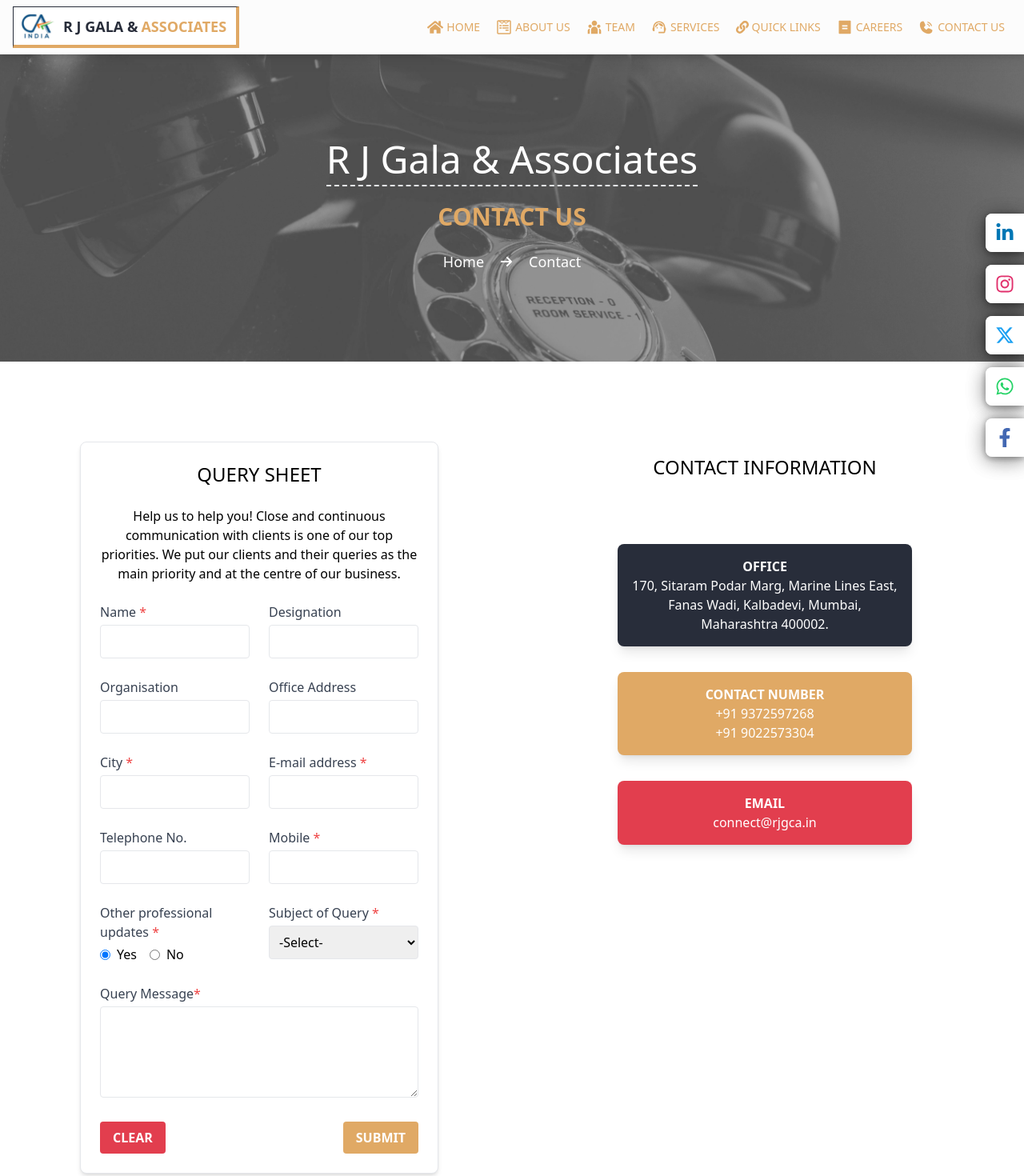
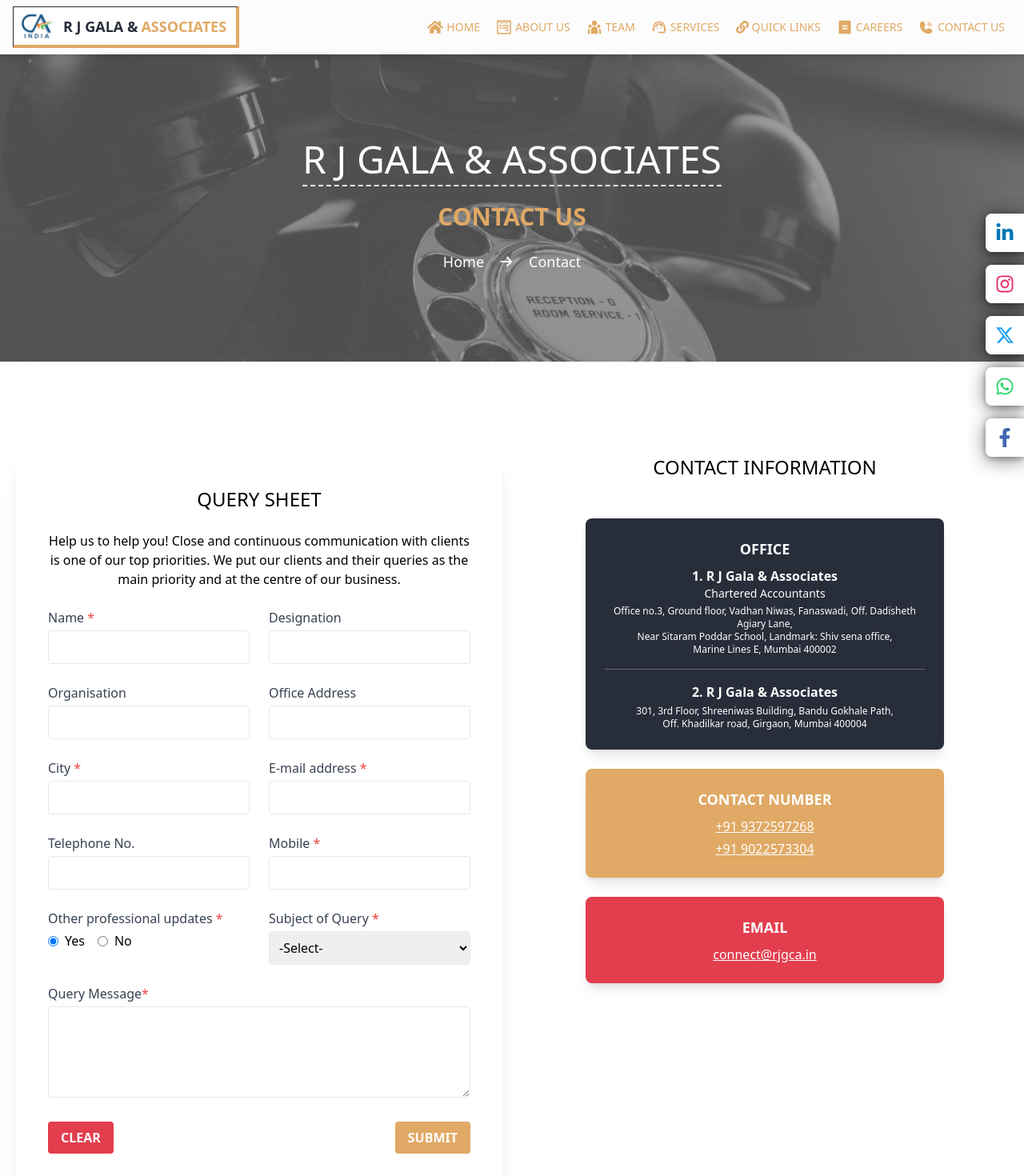
Before and after one commit to tictechietoe/rjgca, a React (Create React App) app: page /contact in a window 1280 px wide. Shown: the top 1470 px of the page at 80% size. Built offline with nearby package versions, Linux system fonts and the light colour scheme.

Commit message:
Making website responsive part 5

```diff
--- a/src/Pages/AboutUsPage.jsx
+++ b/src/Pages/AboutUsPage.jsx
@@ -48,7 +48,7 @@
       title: "WHO ARE WE",
       content: <>
         <div>
-          <b>R J Gala & Associates</b>, Chartered Accountants is a multi-disciplinary professional firm adding value to the business of the clients in India and around the world.
+          <b>R J GALA & ASSOCIATES</b>, Chartered Accountants is a multi-disciplinary professional firm adding value to the business of the clients in India and around the world.
         </div>
       </>,
       side: 'left',
@@ -61,7 +61,7 @@
       content: <>
         <ul className="list-disc ml-5">
           <li>We recognise that Today's Business World mandates quality professional services that are delivered in a timely and cost-effective manner.</li>
-          <li>We at R J Gala & Associates strive to provide the same to our clients.</li>
+          <li>We at R J GALA & ASSOCIATES strive to provide the same to our clients.</li>
         </ul>
       </>,
       side: 'right',
--- a/src/Pages/ContactUsPage.jsx
+++ b/src/Pages/ContactUsPage.jsx
@@ -20,23 +20,40 @@
         <div className="flex flex-col max-w-md my-14 mx-auto">
           <h2 className="flex justify-center text-2xl mb-6">CONTACT INFORMATION</h2>
           <SocialMedia />
-          <div className="flex flex-col justify-between p-10">
-            <div className="bg-custom-primary text-white p-4 my-4 rounded-lg shadow-lg text-center">
-              <p className="font-bold">OFFICE</p>
-              <p>170, Sitaram Podar Marg, Marine Lines East, Fanas Wadi, Kalbadevi, Mumbai, Maharashtra 400002.</p>
+          <div className="flex flex-col gap-6 mt-6">
+            <div className="bg-custom-primary text-white p-6 rounded-lg shadow-lg text-center">
+              <p className="font-bold text-lg mb-2">OFFICE</p>
+              <div className="mb-4 border-b border-white/30 pb-4">
+                <div className="font-semibold">1. R J Gala & Associates</div>
+                <div className="text-sm">Chartered Accountants</div>
+                <div className="text-xs mt-1">
+                  Office no.3, Ground floor, Vadhan Niwas, Fanaswadi, Off. Dadisheth Agiary Lane,<br />
+                  Near Sitaram Poddar School, Landmark: Shiv sena office,<br />
+                  Marine Lines E, Mumbai 400002
+                </div>
+              </div>
+              <div>
+                <div className="font-semibold">2. R J Gala & Associates</div>
+                <div className="text-xs mt-1">
+                  301, 3rd Floor, Shreeniwas Building, Bandu Gokhale Path,<br />
+                  Off. Khadilkar road, Girgaon, Mumbai 400004
+                </div>
+              </div>
             </div>
-            <div className="bg-custom-secondary text-white p-4 rounded-lg shadow-lg my-4 text-center">
-              <p className="font-bold">CONTACT NUMBER</p>
-              <div><a href="tel:+919372597268" className="block">+91 9372597268</a></div>
-              <div><a href="tel:+919022573304" className="block">+91 9022573304</a></div>
+            <div className="bg-custom-secondary text-white p-6 rounded-lg shadow-lg text-center">
+              <p className="font-bold text-lg mb-2">CONTACT NUMBER</p>
+              <div className="space-y-1">
+                <a href="tel:+919372597268" className="block underline hover:text-gray-200 transition">+91 9372597268</a>
+                <a href="tel:+919022573304" className="block underline hover:text-gray-200 transition">+91 9022573304</a>
+              </div>
             </div>
-            <div className="bg-custom-mark-color text-white p-4 rounded-lg shadow-lg my-4 text-center">
-              <p className="font-bold">EMAIL</p>
+            <div className="bg-custom-mark-color text-white p-6 rounded-lg shadow-lg text-center">
+              <p className="font-bold text-lg mb-2">EMAIL</p>
               <a
                 href="https://mail.google.com/mail/?view=cm&fs=1&tf=1&to=connect@rjgca.in"
                 target="_blank"
                 rel="noreferrer"
-                className="block"
+                className="block underline hover:text-gray-200 transition"
               >
                 connect@rjgca.in
               </a>
@@ -51,7 +68,7 @@
             <div className="md:w-1/2 w-full p-2">
               <iframe
                 title="Google Maps Location 1"
-                src="https://www.google.com/maps/embed?pb=!1m18!1m12!1m3!1d3773.5687328262234!2d72.82348707690886!3d18.950474055897928!2m3!1f0!2f0!3f0!3m2!1i1024!2i768!4f13.1!3m3!1m2!1s0x3be7cfbad044e6e3%3A0x5b2f8515f6b60f83!2sVadhan%20Niwas!5e0!3m2!1sen!2sin!4v1719416541890!5m2!1sen!2sin"
+                src="https://www.google.com/maps/embed?pb=!1m18!1m12!1m3!1d3773.571156061196!2d72.8262854!3d18.9503669!2m3!1f0!2f0!3f0!3m2!1i1024!2i768!4f13.1!3m3!1m2!1s0x3be7cf803b0096dd%3A0x106d4bbcd2616d42!2sR%20J%20Gala%20%26%20Associates%2C%20Chartered%20Accountants%20%7C%20CA%20Firm%20in%20Mumbai!5e0!3m2!1sen!2sin!4v1747973975033!5m2!1sen!2sin"
                 width="100%"
                 height="400"
                 className="border rounded-lg shadow-lg shadow-gray-500"
@@ -61,7 +78,7 @@
             <div className="md:w-1/2 w-full p-2">
               <iframe
                 title="Google Maps Location 2"
-                src="https://www.google.com/maps/embed?pb=!1m13!1m8!1m3!1d235.84431273749956!2d72.8211014!3d18.9531151!3m2!1i1024!2i768!4f13.1!3m2!1m1!2zMTjCsDU3JzExLjEiTiA3MsKwNDknMTYuNCJF!5e0!3m2!1sen!2sin!4v1747475220902!5m2!1sen!2sin"
+                src="https://www.google.com/maps/embed?pb=!1m18!1m12!1m3!1d3773.489760666192!2d72.8218251!3d18.9539659!2m3!1f0!2f0!3f0!3m2!1i1024!2i768!4f13.1!3m3!1m2!1s0x3be7ce10ad1a4df9%3A0x2c0f62f324283466!2sGokhale%20Path%2C%20Swami%20Samarth%20Nagar%2C%20Mangal%20Wadi%2C%20Girgaon%2C%20Mumbai%2C%20Maharashtra%20400004!5e0!3m2!1sen!2sin!4v1747974149210!5m2!1sen!2sin"
                 width="100%"
                 height="400"
                 className="border rounded-lg shadow-lg shadow-gray-500"
--- a/src/Pages/TeamPage.jsx
+++ b/src/Pages/TeamPage.jsx
@@ -52,9 +52,14 @@
   const teamMembers = [
     {
       name: "Bhumika Gala",
-      designation: ["CA", "Bcom"],
+      designation: ["CA, Bcom"],
       image: unknown_female,
-      expertise: ["CFO Services"]
+      expertise: [
+        "CFO Services",
+        "Corporate Advisory",
+        "Buisness suport services",
+        "Fund raising"
+      ]
     },
     {
       name: "Vinayak Kulkarni\n(Council Member, ICAI)",
@@ -66,13 +71,13 @@
       image: unknown_male,
       expertise: [
         "Audit and assurance",
-        "Accounting and Business Support",
+        "Accounting & Business Support",
         "Regulatory compliances and Advisory"
       ]
     },
     {
       name: "Sameer Negandhi",
-      designation: ["CS", "Bcom"],
+      designation: ["CS, Bcom"],
       image: unknown_male,
       expertise: [
         "FEMA Advisory",
@@ -82,7 +87,7 @@
     },
     {
       name: "Sadashiv Kashozal",
-      designation: ["CS", "LLB", "Bcom"],
+      designation: ["CS, Bcom", "LLB"],
       image: unknown_male,
       expertise: [
         "Due Diligence",
@@ -104,13 +109,12 @@
           <span className="text-sm sm:text-[1rem] font-semibold text-black leading-tight text-center w-full">Graduate (HR College)</span>
         </div>
         <ul className="list-none text-center text-custom-secondary text-sm sm:text-[0.95rem] mb-2">
-          <li>Phone : +91 12345678</li>
-          <li>Email: rahulgala@gmail.com</li>
+          <li>Email: rahul.gala@rjca.in</li>
         </ul>
       </div>
       <div className="w-full px-2 sm:px-5">
         <div className="my-2 text-xs sm:text-sm text-justify text-center sm:text-justify">
-          Rahul J Gala is a young Chartered Accountant and the founder of R J Gala and Associates. He is a commerce graduate from HR College of Commerce and Economics (Mumbai University). He is certified in GST course held by Institute of Chartered Accountants of India and also availed professional training in the field of Securities and Financial Assets valuation conducted by a recognised institute.
+          Rahul J Gala is a young Chartered Accountant and the founder of R J GALA & ASSOCIATES. He is a commerce graduate from HR College of Commerce and Economics (Mumbai University). He is certified in GST course held by Institute of Chartered Accountants of India and also availed professional training in the field of Securities and Financial Assets valuation conducted by a recognised institute.
         </div>
         <div className="my-2 text-medium sm:text-sm text-justify text-center sm:text-justify">
           In his professional lifespan, he has accumulated rich experience in several fields of professional services, different sectors and with diverse clients. He has considerable domain expertise in Direct and Indirect Taxation, Accounting, Audit and Advisory. His understanding of the intricacies of businesses enables him to provide clients with comprehensive, accurate and technology-enabled solutions for their current and future business issues. He has successfully represented various clients before tax authorities on complex tax litigation matters.
@@ -128,7 +132,7 @@
         {showFounderMoreDetails && (
           <div>
             <div className="my-2 text-xs sm:text-sm text-justify text-center sm:text-justify">
-              Prior to founding R J Gala and Associates, he has headed the Accounting and Taxation department and also served in the capacity as a consultant in different professionally managed corporate organisations. He has worked very closely with top companies and firms including Big Four on several occasions.
+              Prior to founding R J GALA & ASSOCIATES, he has headed the Accounting and Taxation department and also served in the capacity as a consultant in different professionally managed corporate organisations. He has worked very closely with top companies and firms including Big Four on several occasions.
             </div>
             <div className="my-2 text-xs sm:text-sm text-justify text-center sm:text-justify">
               As a leader, he has always been a strong source of inspiration for the team and aspiring professionals within the organisation. He is a strong believer in giving back to society and hence is associated with various not-for-profit organisations. He strongly believes that exceptional client service represents a dedication to going above and beyond expectations in every working relationship.
@@ -166,10 +170,10 @@
           We generate our strength from our team of professionals who have significant functional and industry expertise across services and are well-equipped to deliver outstanding results. Quality of our people is the foundation of our ability to serve our clients in the best way. From our newest staff members through senior staff, exceptional client service represents a dedication to going above and beyond expectations in every working relationship.
         </div>
         <div className="my-3 sm:my-5 text-sm sm:text-base">
-          Our team is a mix of motivated young professionals and experienced Chartered Accountants, Company Secretaries, Cost Accountants, Lawyers and CFAs who are specialised and have expertise in their respective areas. Expert professionals ensure that our clients receive prompt and personalised solutions at all times and are also committed to adding value and optimising benefits accruing to the clients.
+          Our team is a mix of motivated young professionals and experienced Chartered Accountants, Company Secretaries and Cost Accountants who are specialised and have expertise in their respective areas. Expert professionals ensure that our clients receive prompt and personalised solutions at all times and are also committed to adding value and optimising benefits accruing to the clients.
         </div>
         <div className="my-3 sm:my-5 text-sm sm:text-base">
-          Different together. At R J Gala and Associates, we're not all the same. And that's our greatest strength. It's important that our workforce reflects the diversity of the people we serve. Hiring people with different backgrounds and points of view helps us make better decisions, deliver outstanding results and create better experiences for everyone.
+          Different together. At R J GALA & ASSOCIATES, we're not all the same. And that's our greatest strength. It's important that our workforce reflects the diversity of the people we serve. Hiring people with different backgrounds and points of view helps us make better decisions, deliver outstanding results and create better experiences for everyone.
         </div>
         { foundersProfile }
         <div>
--- a/src/components/BannerImage.jsx
+++ b/src/components/BannerImage.jsx
@@ -16,7 +16,7 @@
         <div className="absolute inset-0 bg-white opacity-20"></div>
 
         <div className="relative z-10 h-full flex flex-col justify-center items-center text-white p-2 sm:p-4">
-          <div className="border-b-2 border-dashed text-lg sm:text-5xl pb-2 font-medium">R J Gala & Associates</div>
+          <div className="border-b-2 border-dashed text-lg sm:text-5xl pb-2 font-medium">R J GALA & ASSOCIATES</div>
           <h2 className="text-xl text-center sm:text-3xl md:text-3xl hover:text-custom-secondary text-custom-secondary font-extrabold my-3 sm:my-5">{ title }</h2>
           <div className="flex flex-row items-center justify-center gap-1 sm:gap-4">
             <Link className="text-base sm:text-lg text-center hover:text-custom-secondary p-1 hover:cursor-pointer" to={ fromLink }>
--- a/src/components/Footer.jsx
+++ b/src/components/Footer.jsx
@@ -86,7 +86,7 @@
           </div>
           <div className={contentClass}>
             <p className="mb-4">
-              R J Gala & Associates' purpose is to serve its clients through combined resources, information and expertise and ensure to achieve the highest standards of service to our clients.
+              R J GALA & ASSOCIATES' purpose is to serve its clients through combined resources, information and expertise and ensure to achieve the highest standards of service to our clients.
             </p>
             <p>
               We are a young and dynamic firm equipped with an experienced team of chartered accountants and it is based in Mumbai.
@@ -151,7 +151,7 @@
 
       {/* Copyright footer */}
       <div className="border-t border-gray-800 py-4 text-center text-xs md:text-sm">
-        &copy; {new Date().getFullYear()} R J Gala & Associates. All rights reserved.
+        &copy; {new Date().getFullYear()} R J GALA & ASSOCIATES. All rights reserved.
       </div>
     </footer>
   );
--- a/src/components/QuerySheet.jsx
+++ b/src/components/QuerySheet.jsx
@@ -65,7 +65,7 @@
   };
 
   return (
-    <div className="mx-4 md:mx-20 p-6 bg-white shadow-md rounded-lg my-10 border">
+    <div className="flex flex-col max-w-2xl w-full my-14 mx-auto bg-white/80 rounded-xl shadow-xl p-10">
       <h2 className="flex text-2xl text-center mb-6 justify-around">QUERY SHEET</h2>
       <form onSubmit={handleSubmit}>
         <p className="text-center mb-6">
```
Also changed, not shown: src/data/servicesData.js (+11 -12 lines).
